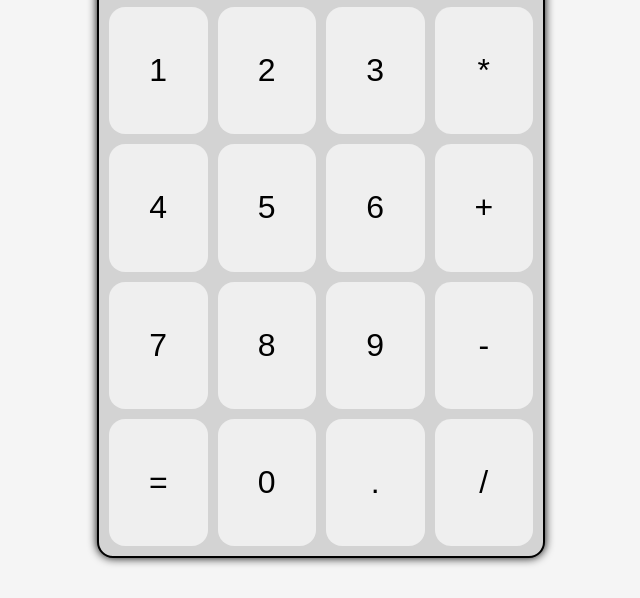
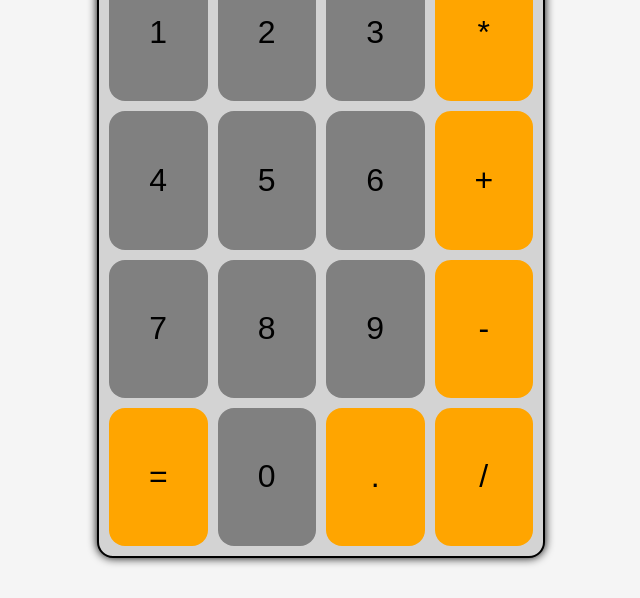
Before and after one commit to maatbm/tarefa5, a plain HTML site: page index.html in a window 1280 px wide. Shown: the part 202-800 px from the top of the page, without its empty margins (319-959 px from the left). Drawn offline with Linux system fonts and the light colour scheme.

Commit message:
finalizada

```diff
--- a/index.html
+++ b/index.html
@@ -5,27 +5,27 @@
     <meta name="viewport" content="width=device-width, initial-scale=1.0">
     <link rel="stylesheet" type="text/css" media="screen" href="static/CSS/main.css">
     <script src="static/JS/main.js"></script>
-    <title>Document</title>
+    <title>Tarefa5</title>
 </head>
 <body>
     <main class="container">
-        <div id="display">1234455.45</div>
-        <button id="number" data-grid-area="number1">1</button>
-        <button id="number" data-grid-area="number2">2</button>
-        <button id="number" data-grid-area="number3">3</button>
-        <button id="operator" data-grid-area="operator1">*</button>
-        <button id="number" data-grid-area="number4">4</button>
-        <button id="number" data-grid-area="number5">5</button>
-        <button id="number" data-grid-area="number6">6</button>
-        <button id="operator" data-grid-area="operator2">+</button>
-        <button id="number" data-grid-area="number7">7</button>
-        <button id="number" data-grid-area="number8">8</button>
-        <button id="number" data-grid-area="number9">9</button>
-        <button id="operator" data-grid-area="operator3">-</button>
-        <button id="number" data-grid-area="number0">0</button>
-        <button id="dot" data-grid-area="dot">.</button>
-        <button id="equal" data-grid-area="equal">=</button>
-        <button id="operator" data-grid-area="operator4">/</button>
+        <div id="display"></div>
+        <button id="number" data-grid-area="number1" onclick="updateDisplay('1')">1</button>
+        <button id="number" data-grid-area="number2" onclick="updateDisplay('2')">2</button>
+        <button id="number" data-grid-area="number3" onclick="updateDisplay('3')">3</button>
+        <button id="operator" data-grid-area="operator1" onclick="updateOperator('*')">*</button>
+        <button id="number" data-grid-area="number4" onclick="updateDisplay('4')">4</button>
+        <button id="number" data-grid-area="number5" onclick="updateDisplay('5')">5</button>
+        <button id="number" data-grid-area="number6" onclick="updateDisplay('6')">6</button>
+        <button id="operator" data-grid-area="operator2" onclick="updateOperator('+')">+</button>
+        <button id="number" data-grid-area="number7" onclick="updateDisplay('7')">7</button>
+        <button id="number" data-grid-area="number8" onclick="updateDisplay('8')">8</button>
+        <button id="number" data-grid-area="number9" onclick="updateDisplay('9')">9</button>
+        <button id="operator" data-grid-area="operator3" onclick="updateOperator('-')">-</button>
+        <button id="number" data-grid-area="number0" onclick="updateDisplay('0')">0</button>
+        <button id="dot" data-grid-area="dot" onclick="updateDisplay('.')">.</button>
+        <button id="equal" data-grid-area="equal" onclick="calculateResult()">=</button>
+        <button id="operator" data-grid-area="operator4" onclick="updateOperator('/')">/</button>
     </main>
 </body>
 </html>
--- a/static/CSS/main.css
+++ b/static/CSS/main.css
@@ -1,3 +1,5 @@
+@import url('https://fonts.googleapis.com/css2?family=Orbitron:wght@400..900&display=swap');
+
 * {
     padding: 0;
     margin: 0;
@@ -8,7 +10,10 @@
     --white_smoke: whitesmoke;
     --black: black;
     --light_gray: lightgray;
-
+    --white: white;
+    --gray: gray;
+    --orange: orange;
+    --orangered: orangered;
 }
 
 body {
@@ -41,9 +46,9 @@ body {
     gap: 10px;
 }
 
-#display{
+#display {
     grid-area: display;
-    background-color: white;
+    background-color: var(--white);
     border-radius: 1rem;
     display: flex;
     justify-content: flex-end;
@@ -51,28 +56,98 @@ body {
     padding: 0 20px;
     font-size: 3rem;
     border: 1px solid var(--black);
+    font-family: "Orbitron", serif;
 }
 
-#number[data-grid-area="number1"] { grid-area: number1; }
-#number[data-grid-area="number2"] { grid-area: number2; }
-#number[data-grid-area="number3"] { grid-area: number3; }
-#operator[data-grid-area="operator1"] { grid-area: operator1; }
-#number[data-grid-area="number4"] { grid-area: number4; }
-#number[data-grid-area="number5"] { grid-area: number5; }
-#number[data-grid-area="number6"] { grid-area: number6; }
-#operator[data-grid-area="operator2"] { grid-area: operator2; }
-#number[data-grid-area="number7"] { grid-area: number7; }
-#number[data-grid-area="number8"] { grid-area: number8; }
-#number[data-grid-area="number9"] { grid-area: number9; }
-#operator[data-grid-area="operator3"] { grid-area: operator3; }
-#number[data-grid-area="number0"] { grid-area: number0; }
-#dot[data-grid-area="dot"] { grid-area: dot; }
-#equal[data-grid-area="equal"] { grid-area: equal; }
-#operator[data-grid-area="operator4"] { grid-area: operator4; }
+#number[data-grid-area="number1"] {
+    grid-area: number1;
+}
 
-button{
+#number[data-grid-area="number2"] {
+    grid-area: number2;
+}
+
+#number[data-grid-area="number3"] {
+    grid-area: number3;
+}
+
+#operator[data-grid-area="operator1"] {
+    grid-area: operator1;
+}
+
+#number[data-grid-area="number4"] {
+    grid-area: number4;
+}
+
+#number[data-grid-area="number5"] {
+    grid-area: number5;
+}
+
+#number[data-grid-area="number6"] {
+    grid-area: number6;
+}
+
+#operator[data-grid-area="operator2"] {
+    grid-area: operator2;
+}
+
+#number[data-grid-area="number7"] {
+    grid-area: number7;
+}
+
+#number[data-grid-area="number8"] {
+    grid-area: number8;
+}
+
+#number[data-grid-area="number9"] {
+    grid-area: number9;
+}
+
+#operator[data-grid-area="operator3"] {
+    grid-area: operator3;
+}
+
+#number[data-grid-area="number0"] {
+    grid-area: number0;
+}
+
+#dot[data-grid-area="dot"] {
+    grid-area: dot;
+}
+
+#equal[data-grid-area="equal"] {
+    grid-area: equal;
+}
+
+#operator[data-grid-area="operator4"] {
+    grid-area: operator4;
+}
+
+button {
     border-radius: 1rem;
     border: none;
     font-size: 2rem;
     cursor: pointer;
 }
+
+#number {
+    background-color: var(--gray);
+    transition: 0.5s;
+}
+
+#number:hover {
+    background-color: var(--white_smoke);
+}
+
+#operator,
+#equal,
+#dot {
+    background-color: var(--orange);
+    transition: 0.5s;
+}
+
+#operator:hover,
+#equal:hover,
+#dot:hover {
+    background-color: var(--orangered);
+}
--- a/static/JS/main.js
+++ b/static/JS/main.js
@@ -0,0 +1,45 @@
+let number1 = "";
+let operator = "";
+let number2 = "";
+let result;
+
+function updateDisplay(number) {
+    const display = document.getElementById("display");
+    if (operator == "") {
+        number1 += number;
+        display.innerText = number1;
+    } else {
+        number2 += number;
+        display.innerText = number2;
+    }
+}
+
+function updateOperator(operator_value) {
+    operator = operator_value;
+}
+
+function calculateResult() {
+    const display = document.getElementById("display");
+    let num1 = parseFloat(number1);
+    let num2 = parseFloat(number2);
+    switch (operator) {
+        case '+':
+            result = num1 + num2;
+            break;
+        case '-':
+            result = num1 - num2;
+            break;
+        case '*':
+            result = num1 * num2;
+            break;
+        case '/':
+            result = num1 / num2;
+            break;
+        default:
+            result = "Error";
+    }
+    display.innerText = result;
+    number1 = "";
+    operator = "";
+    number2 = "";
+}
```
